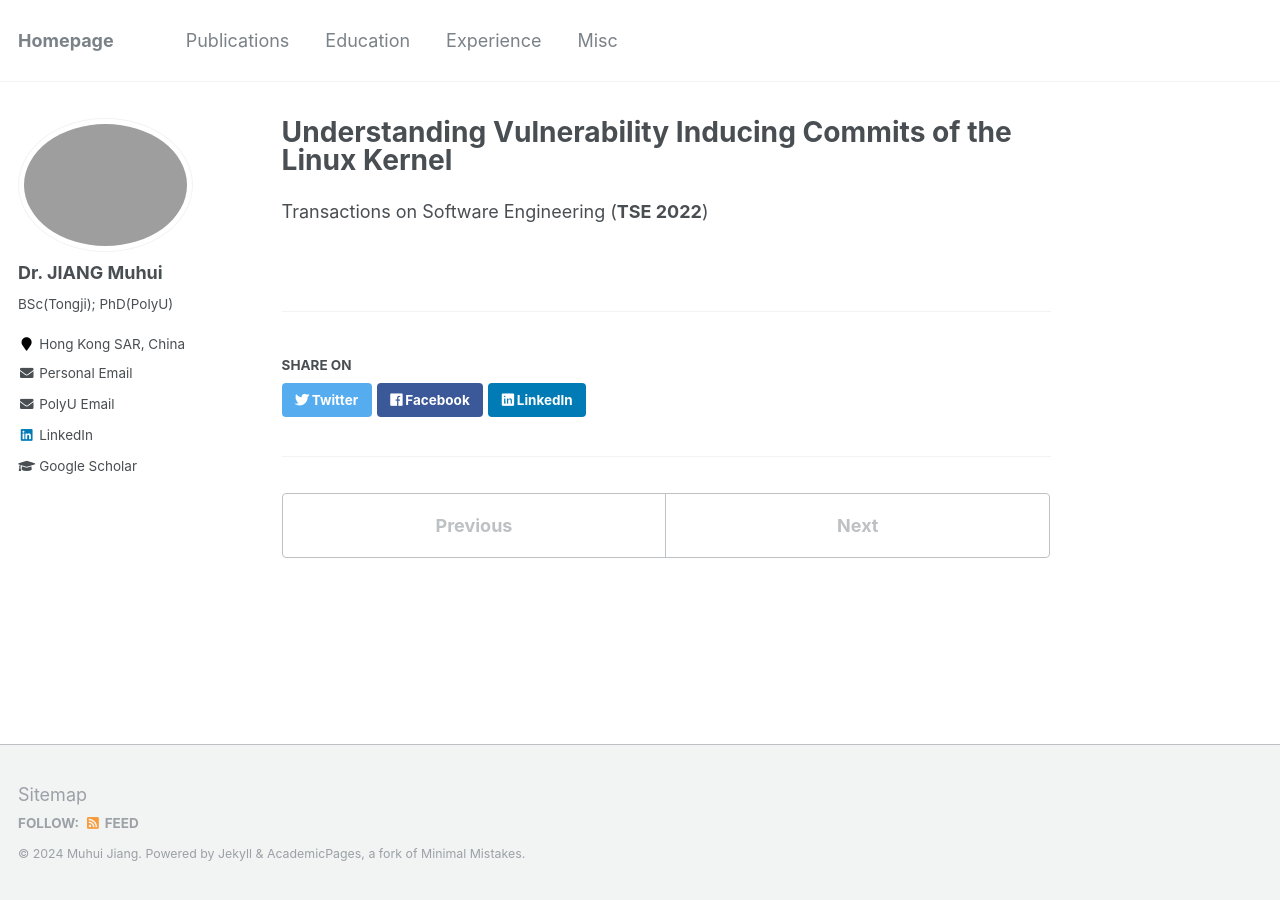
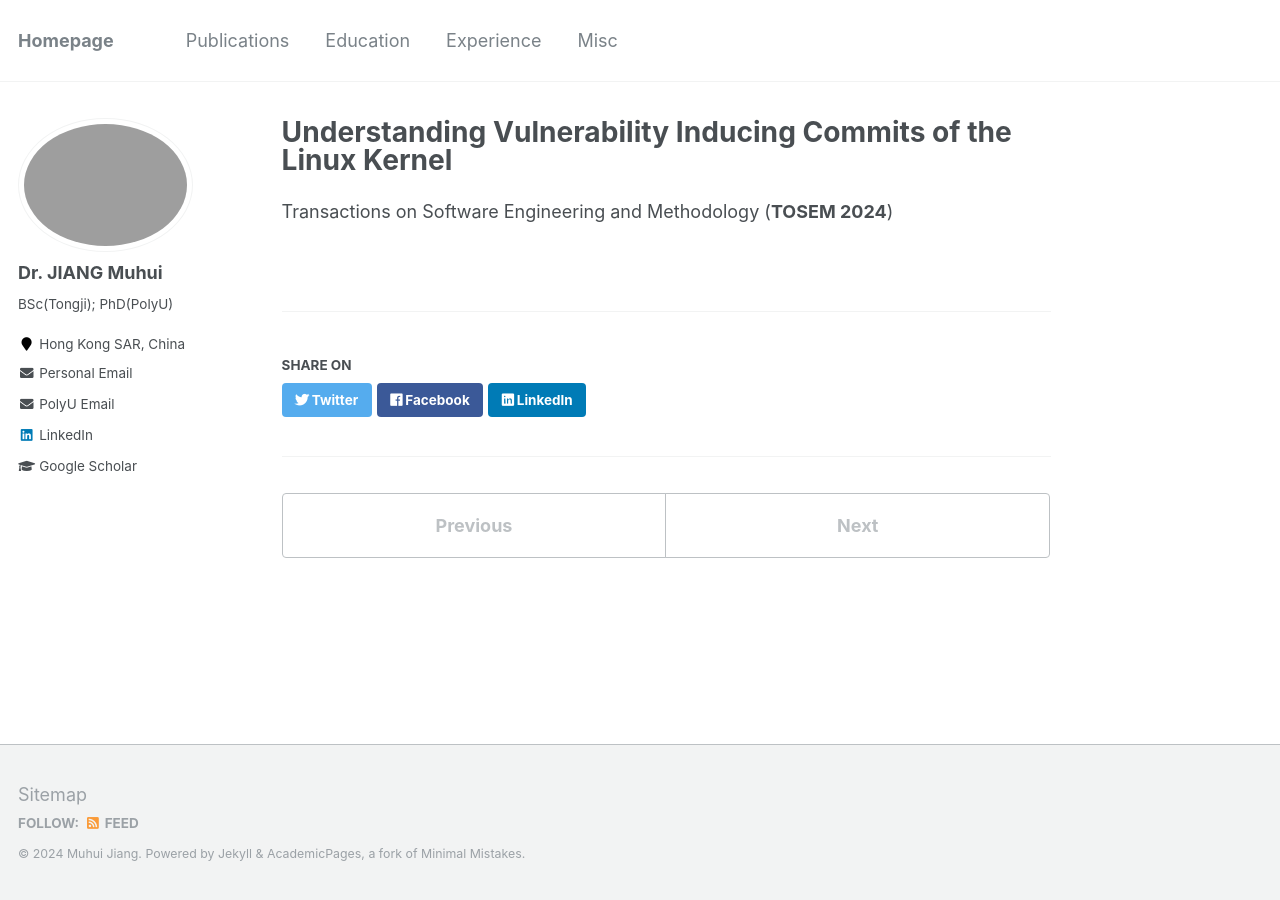
Before and after one commit to valour01/valour01.github.io, a Jekyll site: the page built from _publications/tosem_2024.md, in a window 1280 px wide. Built offline with Jekyll 4.4.1, drawn with Linux system fonts in a browser that asks for light colours.

Commit message:
add tse&tosem

```diff
--- a/_publications/tosem_2024.md
+++ b/_publications/tosem_2024.md
@@ -4,7 +4,7 @@ collection: publications
 permalink: /publication/tosem_2024
 excerpt: '**Muhui Jiang**, Jinan Jiang*, Tao Wu, Zuchao Ma, Xiapu Luo, Yajin Zhou'
 date: 2024-04-24
-venue: 'Transactions on Software Engineering (**TSE 2022**)'
+venue: 'Transactions on Software Engineering and Methodology (**TOSEM 2024**)'
 
 #citation: 'our Name, You. (2010). &quot;Paper Title Number 2.&quot; <i>Journal 1</i>. 1(2).'
 ---
```
